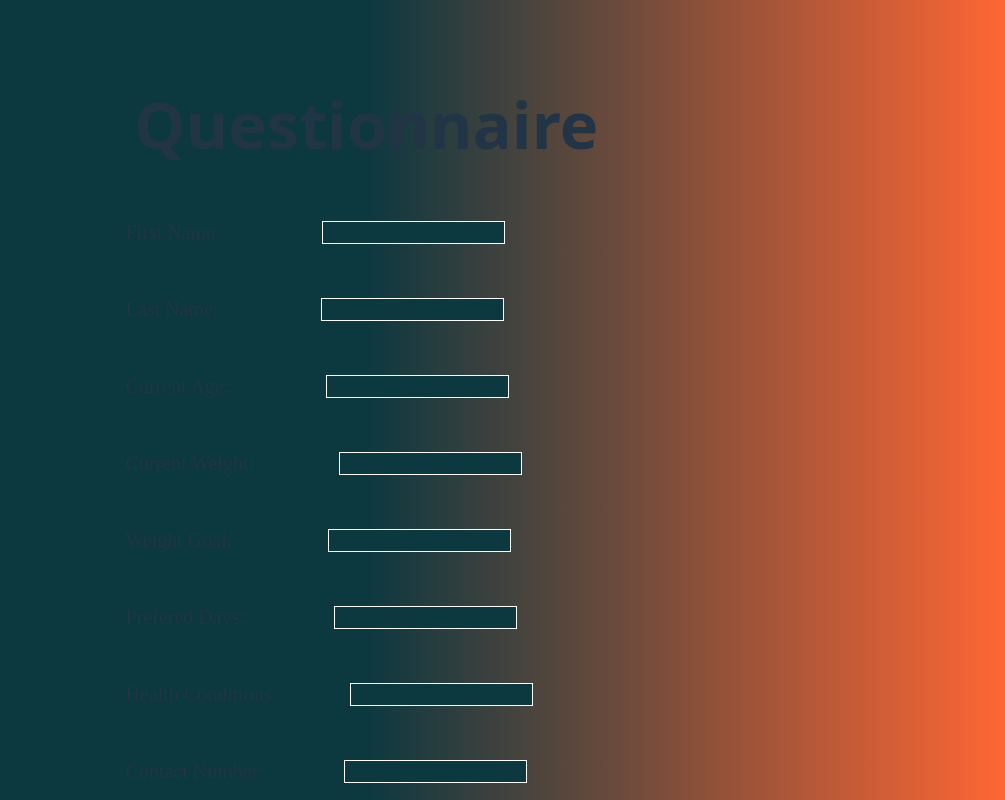
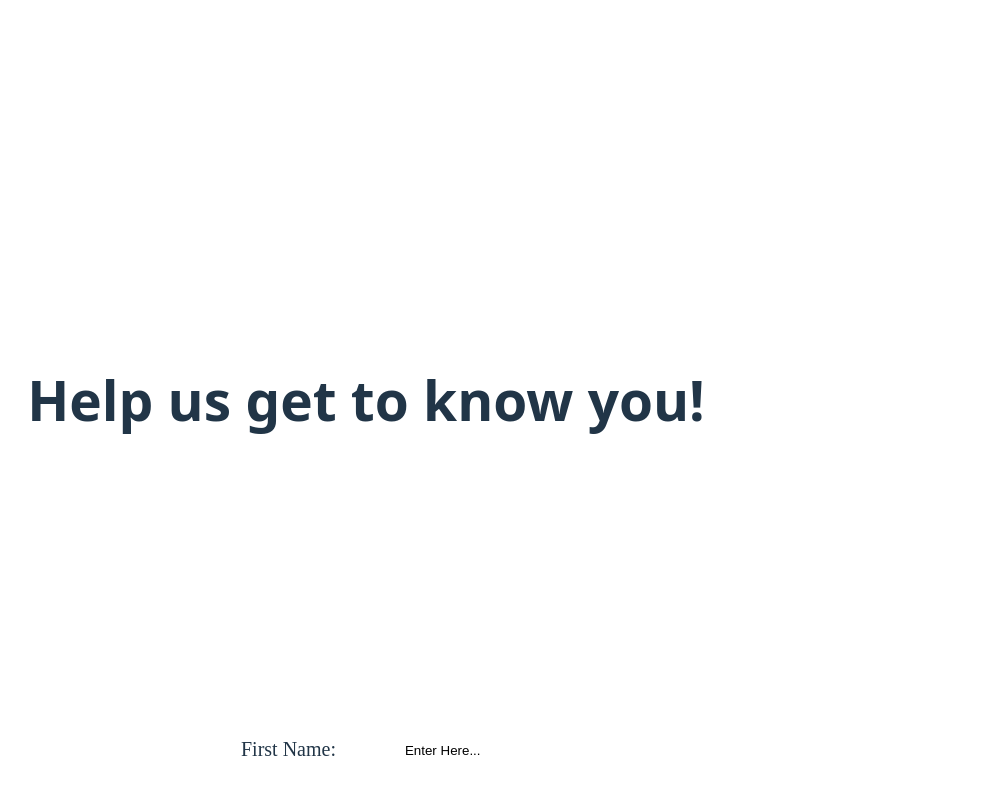
Before and after one commit to camposa03/learn-react, a React (Vite) app: page / in a window 1280 px wide. Shown: the top 800 px of the page, without its empty margins (274-1279 px from the left). Built offline with nearby package versions, Linux system fonts and the light colour scheme; a web font is replaced by a local one.

Commit message:
css changes to background, added bmi calculator that isnt functioning

```diff
--- a/src/App.jsx
+++ b/src/App.jsx
@@ -1,6 +1,6 @@
 import { useState } from 'react'
 import './App.css'
-
+import DeLogo from './assets/DeLogo.png'
 <style>
 @import url('https://fonts.googleapis.com/css2?family=Rubik+Doodle+Shadow&display=swap');
 </style>
@@ -124,17 +124,6 @@ function App() {
 
     }
 
-    function calculateBMI() {
-
-      let weight = document.getElementById('weight').value
-      let height = document.getElementById('height').value
-
-      let bmi = (weight / (height * height) * 703)
-
-      document.getElementById('heading').innerHTML = 'Your BMI is:'
-      document.getElementById('bmi-output').innerHTML = bmi;
-
-    }
 
   return (
     <>
@@ -145,48 +134,52 @@ function App() {
     </style>
     </head>
 
+    <div className="header">
+    <div className="nav-logo">
+      <img src={DeLogo} alt="" />
+    </div>
+    </div>
 
-    <h1>Questionnaire</h1>
-
+    <h1>Help us get to know you!</h1>
 
     <form action="#" onSubmit={handleSubmit}>
       <label htmlFor="fname">First Name:</label>
-      <input onChange={handleFirstNameChange} type="text" id="fname" name="fname"/>
+      <input onChange={handleFirstNameChange} type="text" id="fname" name="fname" placeholder='Enter Here...'/>
 
       <br />
 
       <label htmlFor="lname">Last Name:</label>
-      <input onChange={handleLastNameChange}  type="text" id="lname" name="lname"/>
+      <input onChange={handleLastNameChange}  type="text" id="lname" name="lname" placeholder='Enter Here...'/>
 
       <br />
 
       <label htmlFor="age">Current Age:</label>
-      <input onChange={handleCurrentAgeChange} type="number" id="age" name="age"/>
+      <input onChange={handleCurrentAgeChange} type="number" id="age" name="age" placeholder='Enter Here...'/>
 
       <br />
 
       <label htmlFor="weight">Current Weight:</label>
-      <input onChange={handleCurrentWeightChange} type="text" id="weight" name="weight"/>
+      <input onChange={handleCurrentWeightChange} type="text" id="weight" name="weight" placeholder='Enter Here...'/>
 
       <br />
 
       <label htmlFor="goal">Weight Goal:</label>
-      <input onChange={handleGoalWeightChange} type="text" id="goal" name="goal"/>
+      <input onChange={handleGoalWeightChange} type="text" id="goal" name="goal" placeholder='Enter Here...'/>
 
       <br />
 
-      <label htmlFor="days">Prefered Days:</label>
-      <input onChange={handlePreferedDaysChange} type="text" id="days" name="days"/>
+      <label htmlFor="days">Prefered Days of Exercise:</label>
+      <input onChange={handlePreferedDaysChange} type="text" id="days" name="days" placeholder='Enter Here...'/>
 
       <br />
 
       <label htmlFor="conditions">Health Conditions:</label>
-      <input onChange={handleConditionsChange} type="text" id="conditions" name="conditions"/>
+      <input onChange={handleConditionsChange} type="text" id="conditions" name="conditions" placeholder='Enter Here...'/>
 
       <br />
 
       <label htmlFor="contact">Contact Number:</label>
-      <input onChange={handleContactNumberChange} type="text" id="contact" name="contact"/>
+      <input onChange={handleContactNumberChange} type="text" id="contact" name="contact" placeholder='Enter Here...'/>
 
       <p>Name: {firstName} {lastName}</p>
       <p>Age: {currentAge}</p>
@@ -196,15 +189,10 @@ function App() {
       <p>Health Conditions: {conditions}</p>
       <p>Contact Number: {contactNumber}</p>
 
+      <div>
       <h1>BMI Calculator</h1>
-      <label htmlFor="weight">Weight (lbs)</label>
-      <input id="weight" type="numbers" /> <br/>
-      <label htmlFor="height">Height (in)</label>
-      <input id="height" type="numbers" /> <br/>
+      </div>
 
-      <h3 id='heading'></h3>
-      <p id='bmi-output'></p>
-      <p id='message'></p>
 
       <button onClick='handleSumbit' type="submit">Submit</button>
       <button onClick='reload()' type="submit">Clear</button>
--- a/src/index.css
+++ b/src/index.css
@@ -5,7 +5,7 @@
 
   color-scheme: light dark;
   color: rgba(255, 255, 255, 0.87);
-  background: linear-gradient(90deg, #0c3840 50%, #ff6634) ;
+  background: #020000FF;
 
   font-synthesis: none;
   text-rendering: optimizeLegibility;
@@ -28,6 +28,7 @@ body {
   place-items: center;
   min-width: 320px;
   min-height: 100vh;
+
 }
 
 .rubik-doodle-shadow-regular {
@@ -42,11 +43,24 @@ body {
   font-style: normal;
 }
 
+.header {
+  position: fixed;
+  top: 0px;
+  left: 0px;
+  border-radius: 0;
+  width: 100%;
+  z-index: 1;
+  color: #3e065f;
 
+}
+
+.nav-logo {
+  width: 1.5rem;
+}
 
 h1{
   font-family: "Rubik Doodle Shadow", system-ui;
-  font-size: 65px;
+  font-size: 55px;
 }
 
 button {
@@ -56,12 +70,12 @@ button {
   font-size: 1em;
   font-weight: 500;
   font-family: inherit;
-  background-color: #1a1a1a;
+  background-color: #0088FFFF;
   cursor: pointer;
   transition: border-color 0.25s;
 }
 button:hover {
-  border-color: #646cff;
+  border-color: #0088FFFF;
 }
 button:focus,
 button:focus-visible {
@@ -81,13 +95,23 @@ button:focus-visible {
   }
 }
 
+form {
+  padding-top: 20%;
+  position: absolute;
+  left: 515px;
+
+}
+
 form input {
-  justify-content: end;
-  padding-bottom: 5px;;
+  padding: 8px;
   margin-bottom: 50px;
-  background-color:#0c3840;
+  background-color:white;
   border: 1px solid white;
 
+}
+
+form input::placeholder {
+  color: #000000;
 }
 
 form p{
@@ -104,16 +128,17 @@ form label {
 }
 
 form input:focus {
-  border: 2px solid #ff6634;
+  border: 2px solid #0c1e22;
+
 }
 
 form button{
-  background-color: #ff6634;
+  background-color: #000000;
   transition-duration: 1.0s;
-
+  margin: 20px;
 }
 
 form button:hover{
-  background-color: #0c3842;
-  border-color:#ff6634;
+  background-color: #0c1e22;
+  border-color:#a0a3a8;
 }
```
Also changed, not shown: bmiCalculator.jsx (added, +32 -0 lines), validateForm.jsx (added, +48 -0 lines), src/assets/DeLogo.png (added).
